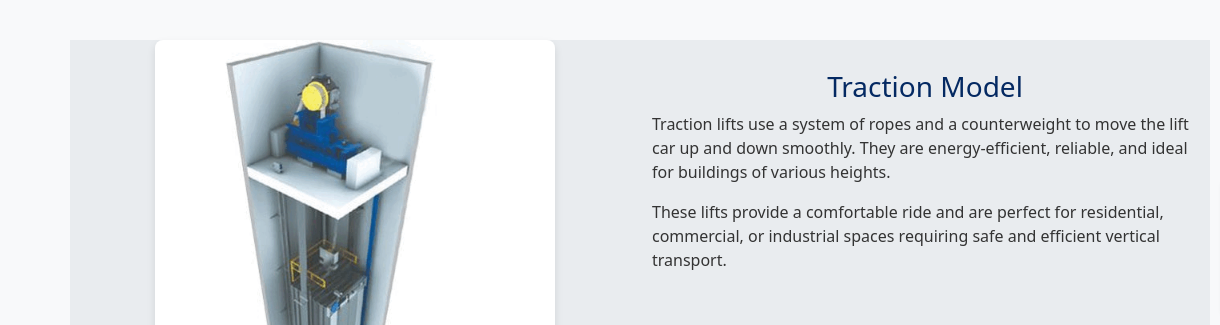
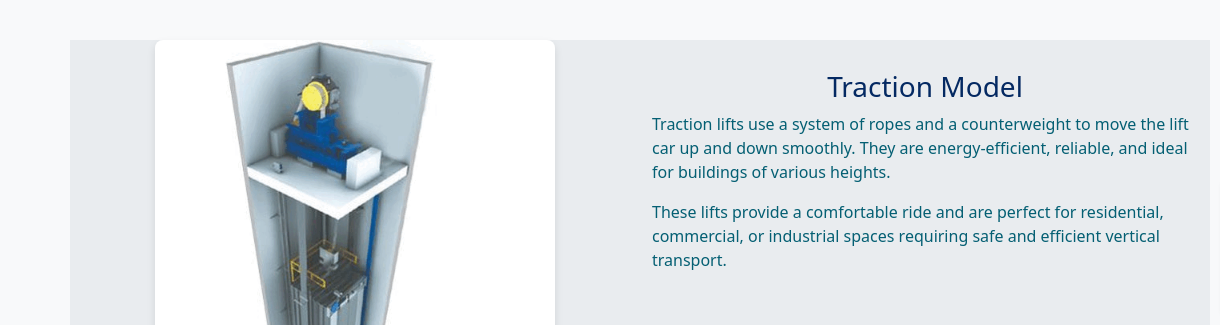
Before and after one commit to sriramaiml/sriramaiml.github.io, a plain HTML site: page brochures/brochures.html in a window 1280 px wide. Shown: the part 475-800 px from the top of the page, 0-1220 px from the left. Drawn offline with nearby package versions, Linux system fonts and the light colour scheme.

Commit message:
Added color to brochure's <p>

```diff
--- a/brochures/brochures_styles.css
+++ b/brochures/brochures_styles.css
@@ -4,7 +4,9 @@ body {
     color: #333;
 }
 
-
+p {
+    color: #045f73;
+}
 
 
 
```
